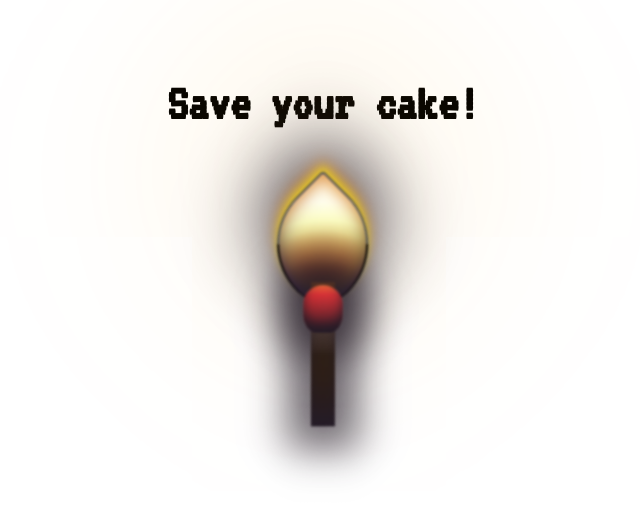
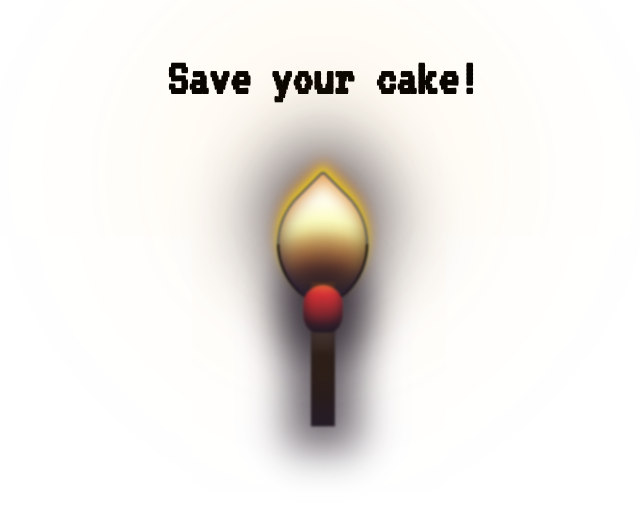
Before and after one commit to mander-pander/birthday, a React (Create React App) app: page /Hangman in a window 1280 px wide. Shown: the part 272-788 px from the top of the page, without its empty margins (317-957 px from the left). Built offline with nearby package versions, Linux system fonts and the light colour scheme.

Commit message:
allowed for customized word

```diff
--- a/src/Components/Hangman/Hangman.js
+++ b/src/Components/Hangman/Hangman.js
@@ -5,8 +5,7 @@ import Cake from "./Cake";
 import Wrong from "./Wrong";
 import CheckStatus from "./CheckStatus";
 
-const Hangman = () => {
-	  const word = "goddamn";
+const Hangman = ({ word }) => {
 
   const [correct, setCorrect] = useState([]);
   const [wrong, setWrong] = useState([]);
@@ -48,9 +47,9 @@ const Hangman = () => {
     window.addEventListener('keydown', handleKeydown);
 
     return () => window.removeEventListener('keydown', handleKeydown);
-      }, [correct, wrong, playing]);
+  }, [correct, wrong, playing, word]);
 
-	return 	(
+  return (
     <div>
       {!playing && !finished &&
         <div className={styles.home}>
@@ -63,7 +62,7 @@ const Hangman = () => {
         <div className={styles.container}>
           <Wrong wrongLetters={wrong} />
           <Word word={word} correctLetters={correct} />
-                    <Cake wrongLetters={wrong}/>
+          <Cake wrongLetters={wrong} />
           <CheckStatus correctLetters={correct} wrongLetters={wrong} word={word} onEnd={endGame} />
         </div>
       )}
@@ -71,7 +70,7 @@ const Hangman = () => {
       {finished &&
         <>
           <CheckStatus correctLetters={correct} wrongLetters={wrong} word={word} onEnd={endGame} />
-                    <Cake wrongLetters={wrong}/>
+          <Cake wrongLetters={wrong} />
           <button className={styles.endButton} onClick={startGame}>Play Again?</button>
 
         </>
--- a/src/Components/Hangman/Hangman.module.css
+++ b/src/Components/Hangman/Hangman.module.css
@@ -6,13 +6,13 @@
 }
 
 .title {
-    padding-bottom: 50px;
+  padding-bottom: 100px;
 }
 
 .home {
     display: flex;
     flex-direction: column;
-    justify-content: space-between;
+    /* justify-content: space-between; */
 }
 
 .word {
```
Lines whose indentation alone changed are shown as unchanged.
